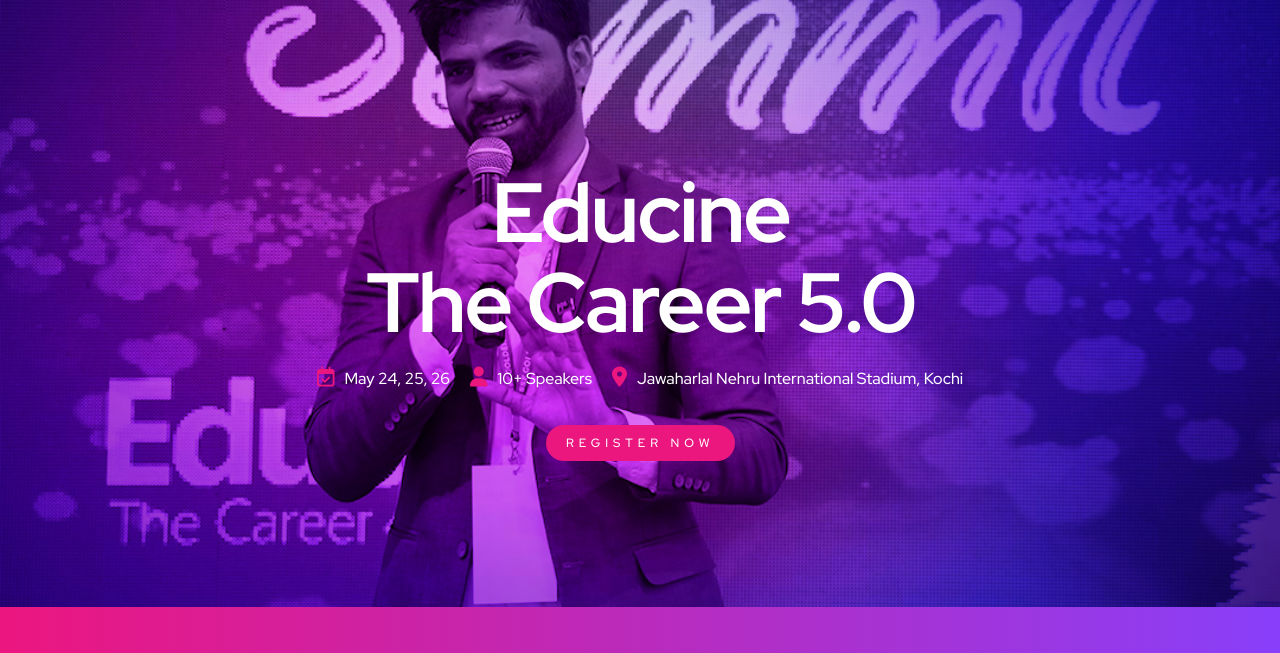
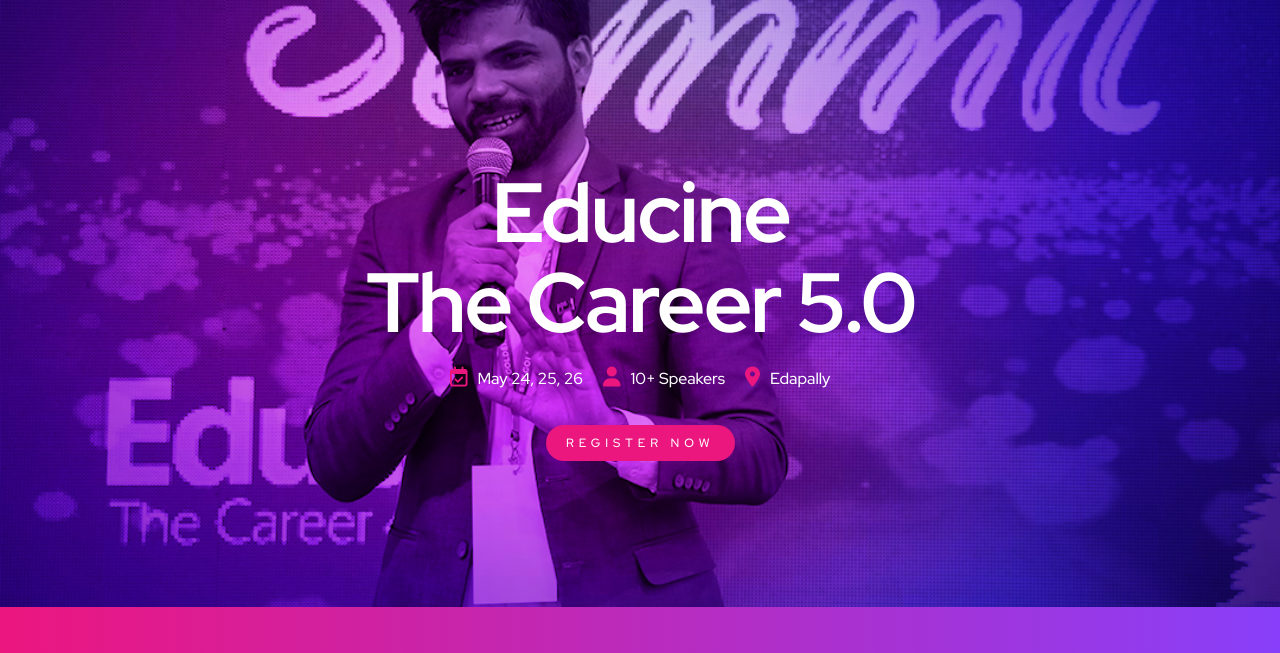
Before and after one commit to zahiakp/educine.github.io, a plain HTML site: page index.html in a window 1280 px wide. Shown: the part 93-746 px from the top of the page. Drawn offline with Linux system fonts and the light colour scheme.

Commit message:
location changed

```diff
--- a/index.html
+++ b/index.html
@@ -227,8 +227,7 @@
                                 <div class="h6 padding10 pt0 pb0"><i class="i_h3 fa fa-user id-color"></i>10+ Speakers
                                 </div>
                                 <div class="h6 padding10 pt0 pb0"><i
-                                        class="i_h3 fa fa-map-marker id-color"></i>Jawaharlal Nehru International
-                                    Stadium, Kochi</div>
+                                        class="i_h3 fa fa-map-marker id-color"></i>Edapally</div>
                             </div>
                         </div>
 
@@ -1441,7 +1440,7 @@
             <h3>Where &amp; When?</h3>
             <div class="h6 padding10 pt0 pb0"><i class="i_h3 fa fa-calendar-check-o id-color"></i>May 24, 25, 26
             </div>
-            <div class="h6 padding10 pt0 pb0"><i class="i_h3 fa fa-map-marker id-color"></i>Jawaharlal Nehru International Stadium, Kochi</div>
+            <div class="h6 padding10 pt0 pb0"><i class="i_h3 fa fa-map-marker id-color"></i>Edapally</div>
             <div class="h6 padding10 pt0 pb0"><i class="i_h3 fa fa-phone id-color"></i>+91 9633 687 336</div>
             <div class="h6 padding10 pt0 pb0"><i class="i_h3 fa fa-envelope-o id-color"></i>mail@wisdomonline.in</div>
         </div>
--- a/js/countdown-custom.js
+++ b/js/countdown-custom.js
@@ -1,5 +1,5 @@
 jQuery(document).ready(function() {
         $(function () {
-            $('#defaultCountdown').countdown({until: new Date(2024, 8, 24, 15)}); // year, month, date, hour
+            $('#defaultCountdown').countdown({until: new Date(2024, 4, 24, 15)}); // year, month, date, hour
         });
 });
```
Also changed, not shown: gallery.html (+1 -1 lines).
